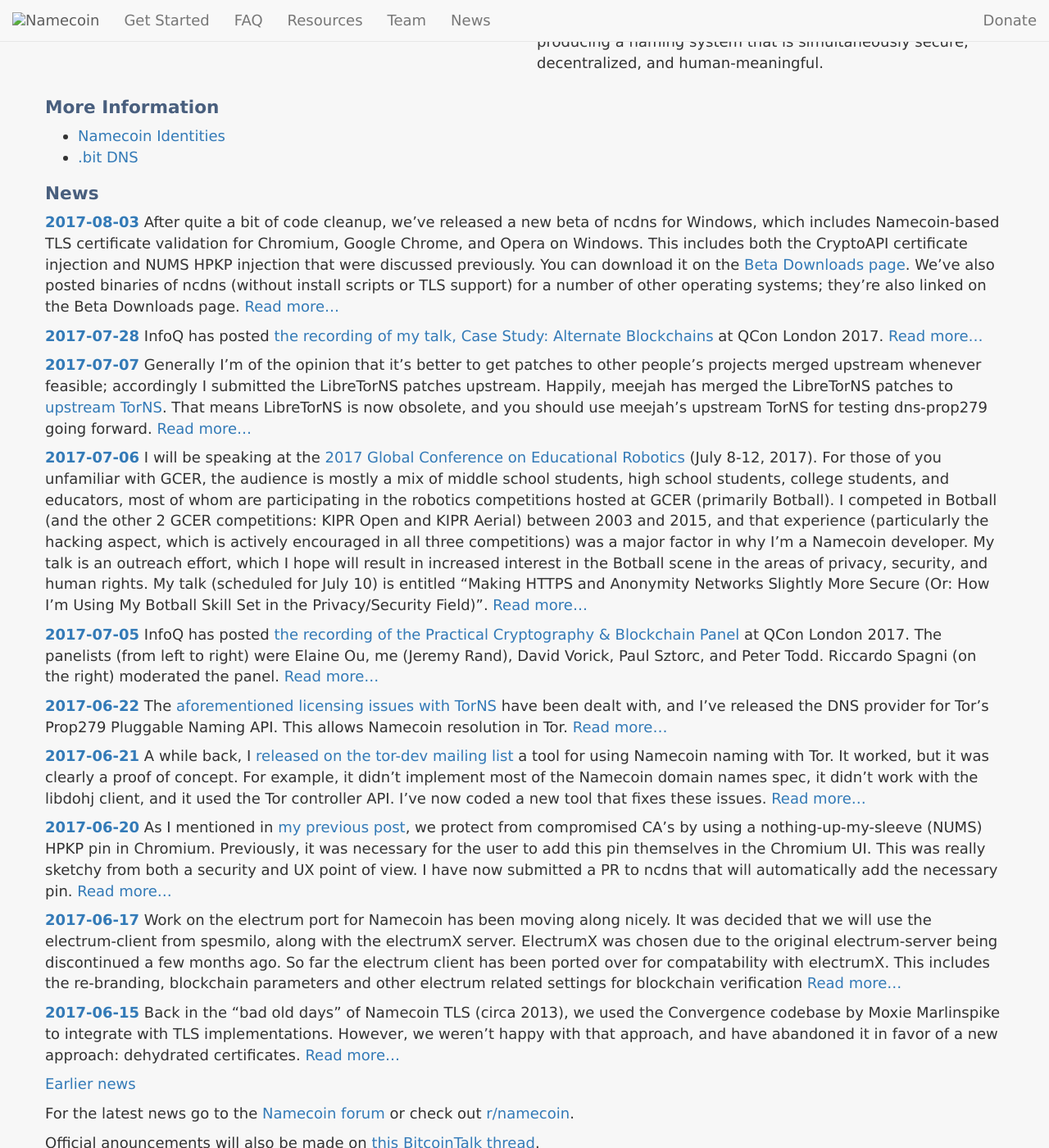
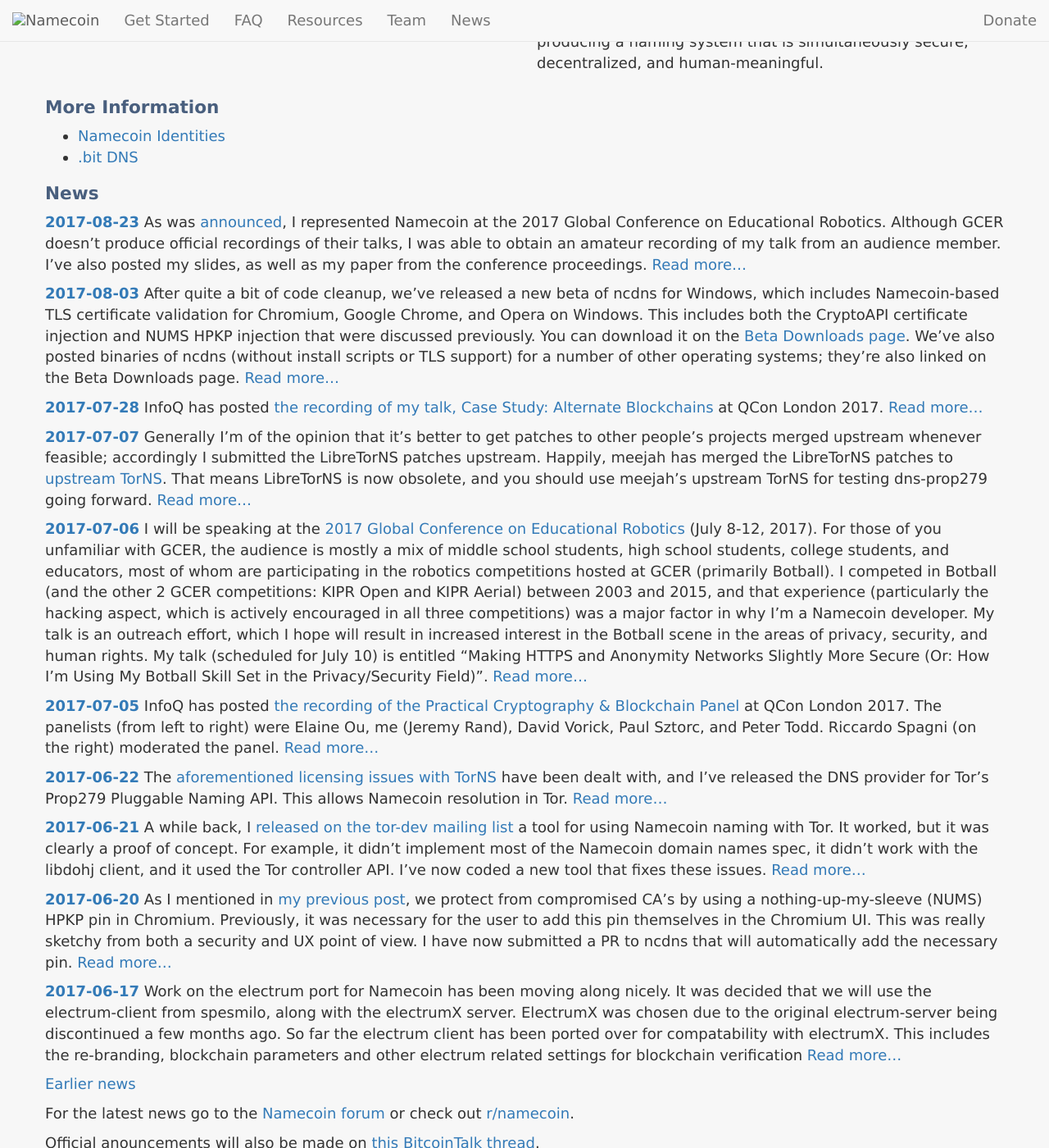
Before and after one commit to JeremyRand/namecoin.org, a Jekyll site: the page built from index.md, in a window 1280 px wide and 1400 px high, scrolled down 901 px. Shown: the whole window at 82% size. Built offline with Jekyll 4.4.1, drawn with Linux system fonts in a browser that asks for light colours; nearby versions of some CDN libraries; library files that are not in the unit come from our copies.

Commit message:
Add video/slides/paper from GCER 2017.

```diff
--- /dev/null
+++ b/_posts/2017-08-23-gcer-2017-video.md
@@ -0,0 +1,18 @@
+---
+layout: post
+title: Video, Slides, and Paper from Namecoin at GCER 2017
+author: Jeremy Rand
+tags: [News]
+---
+
+As was [announced]({{site.baseurl}}2017/07/06/gcer-2017.html), I represented Namecoin at the 2017 Global Conference on Educational Robotics.  Although GCER doesn't produce official recordings of their talks, I was able to obtain an amateur recording of my talk from an audience member.  I've also posted my slides, as well as my paper from the conference proceedings.
+
+It should be noted that, as this is an amateur recording, the audio quality is not spectacular.  It should also be noted that the audience is rather different from the audiences for whom I usually give Namecoin talks; as a result, the focus of the content is also rather different from my usual Namecoin talks.
+
+[The WebM amateur video recording of my talk is here (hosted by Namecoin.org).](https://www.namecoin.org/files/videos/gcer-2017/Namecoin-GCER-2017-1080p.webm)
+
+[My slides are available here.]({{site.baseurl}}resources/presentations/GCER_2017/Namecoin_GCER_2017_Slides.pdf)
+
+[My paper is available here.]({{site.baseurl}}resources/presentations/GCER_2017/Namecoin_GCER_2017_Paper.pdf)
+
+Huge thanks to the staff and volunteers from KISS Institute for Practical Robotics, who organized GCER.  Especially big thanks to Roger Clement and Steve Goodgame for giving me excellent feedback on the general outline of my paper and talk.  This was an excellent event, and I look forward to the next time I'm able to attend.
--- a/resources/presentations/index.md
+++ b/resources/presentations/index.md
@@ -4,6 +4,10 @@ title: Presentations
 ---
 
 {::options parse_block_html="true" /}
+
+## Global Conference on Educational Robotics 2017
+
+[Video, slides, and paper are here.]({{site.baseurl}}2017/08/23/gcer-2017-video.html)
 
 ## ICANN58
 
```
Also changed, not shown: 2 other files.
